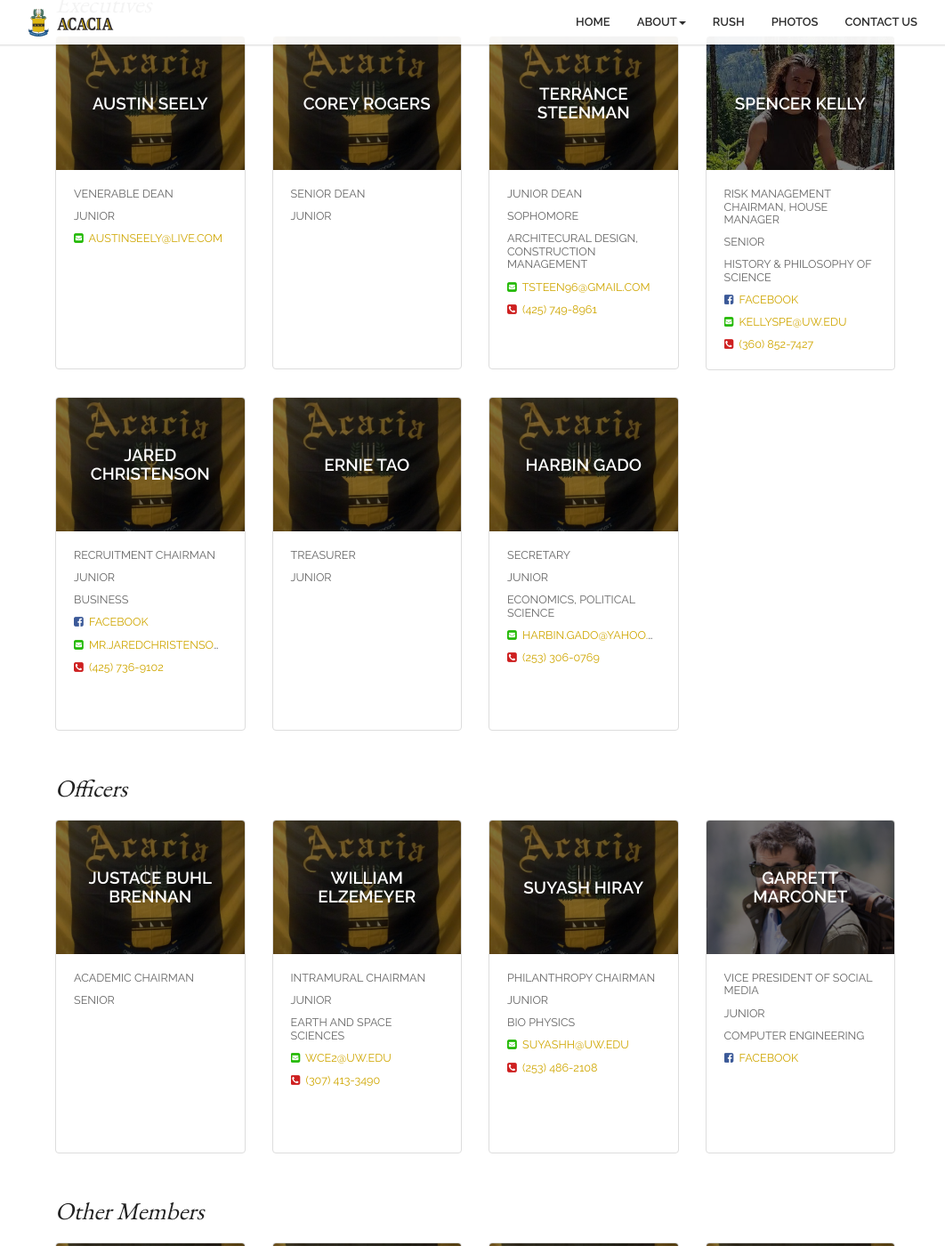
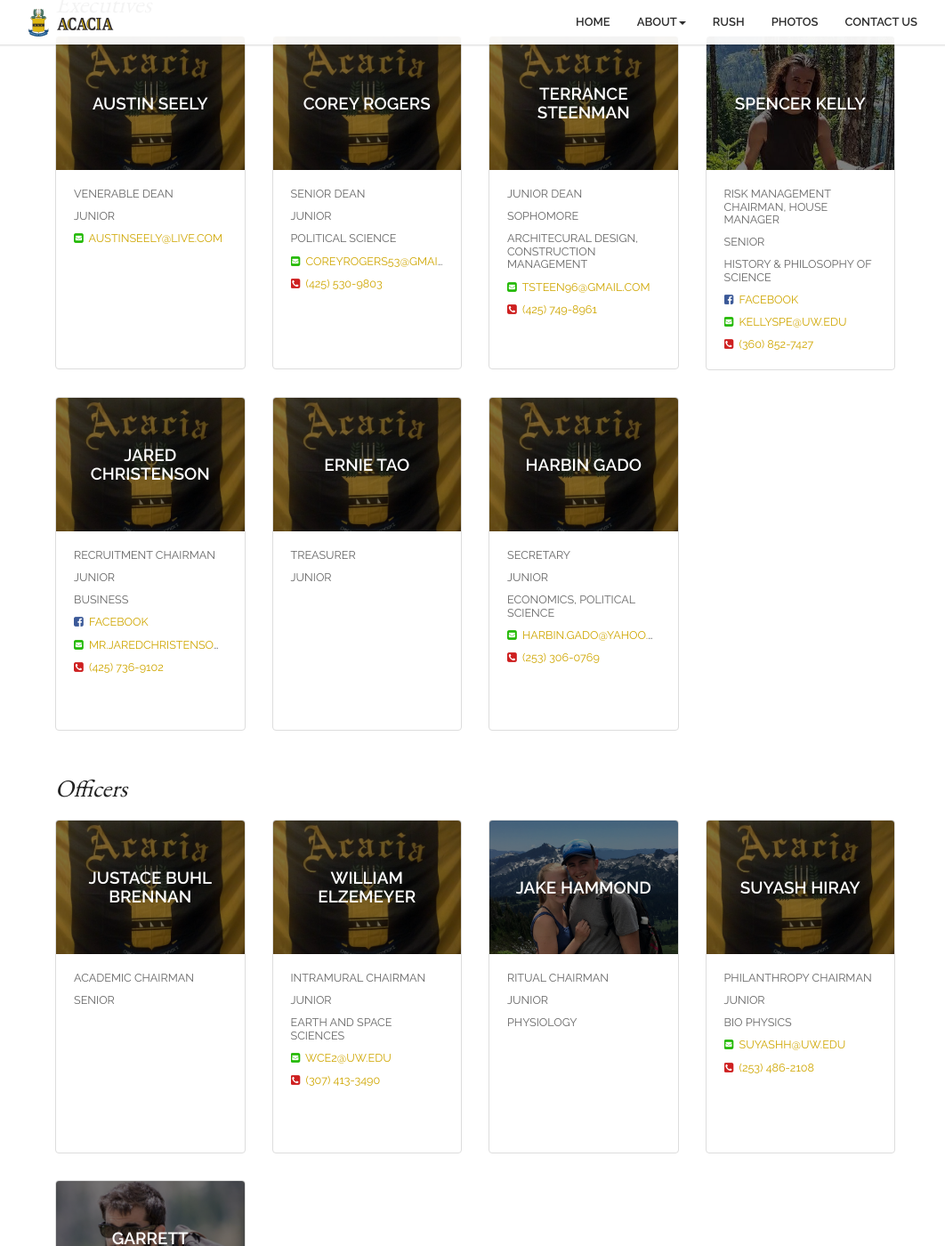
Before and after one commit to Garrett-M/acacia-web, a Jekyll site: the page built from current-members.html, in a window 1280 px wide and 1400 px high, scrolled down 400 px. Shown: the whole window at 89% size, without its empty margins (106-1168 px from the left). Built offline with Jekyll 4.4.1, drawn with Linux system fonts in a browser that asks for light colours; nearby versions of some CDN libraries; comment, search, counter and statistics services are not loaded.

Commit message:
added more info

```diff
--- a/contact-us.html
+++ b/contact-us.html
@@ -21,7 +21,7 @@ contacts:
         email: tsteen96@gmail.com
     -
         title: Recruitment Chairman
-        name: Jared Christensen
+        name: Jared Christenson
         phone: (425) 736-9102
         phone-link: tel:14257369102
         email: mr.jaredchristenson@gmail.com
--- a/current-members.html
+++ b/current-members.html
@@ -15,6 +15,10 @@ executives:
         title: Senior Dean
         name: Corey Rogers
         year: Junior
+        major: Political Science
+        phone: (425) 530-9803
+        phone-link: 'tel: 14255309803'
+        email: coreyrogers53@gmail.com
     -
         title: Junior Dean
         name: Terrance Steenman
@@ -68,6 +72,12 @@ officers:
         phone-link: 13074133490
         email: wce2@uw.edu
     -
+        name: Jake Hammond
+        year: Junior
+        major: Physiology
+        title: Ritual Chairman
+        img: '/assets/members/jake-hammond.jpg'
+    -
         title: Philanthropy Chairman
         name: Suyash Hiray
         year: Junior
```
Also changed, not shown: other parts of current-members.html (+0 -3 lines), assets/members/jake-hammond.jpg (added).
